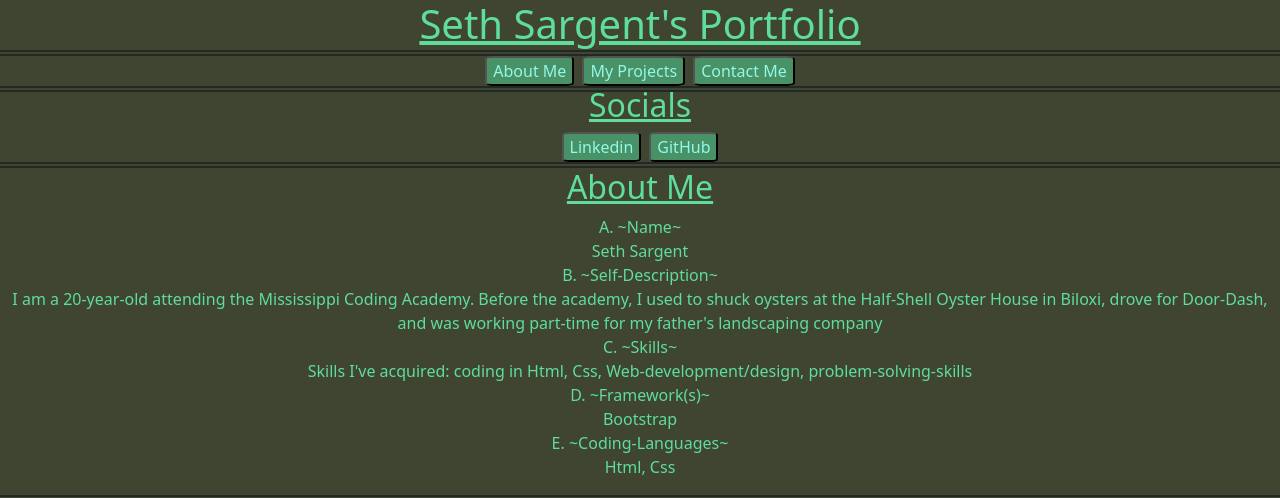
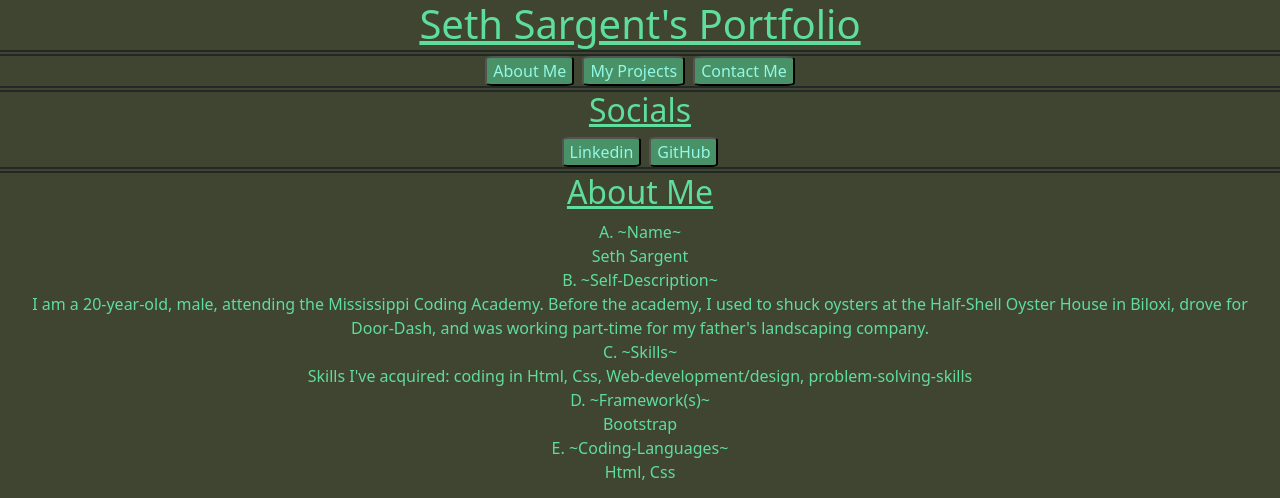
Before and after one commit to xsethsargentx/Personal-Portfolio, a plain HTML site: page index.html in a window 1280 px wide. Shown: the top 498 px of the page. Drawn offline with Linux system fonts and the light colour scheme; a web font is replaced by a local one.

Commit message:
Save In Progress

```diff
--- a/css/style.css
+++ b/css/style.css
@@ -58,6 +58,11 @@ nav button {
     justify-self: center;
     align-items: center;
     text-decoration: underline;
+
+}
+
+.socials h2 {
+  padding-top: 5px;
 }
 
 .socialsBox {
@@ -74,7 +79,7 @@ nav button {
 }
 
 .socialsBox button {
-    padding: px;
+    padding-bottom: px;
     border-radius: 10%;
     background-color: #499167;
 }
--- a/index.html
+++ b/index.html
@@ -29,7 +29,7 @@
         </nav>
     </header>
     <main role="main" class="jacquard-24-regular">
-        <div class="socialsRow">
+        <div class="socialsRow socials">
             <h2>Socials</h2>
             <div class="socialsBox">
                 <button>
@@ -43,8 +43,9 @@
         <div id="aboutMe" class="socialsRow">
             <h2>About Me</h2>
             <div class="aboutMeBox">
-                <p>A. ~Name~ <br> Seth Sargent <br>
-                    B. ~Self-Description~ <br> I am a 20-year-old attending the Mississippi Coding Academy. Before the academy, I used to shuck oysters at the Half-Shell Oyster House in Biloxi, drove for Door-Dash, and was working part-time for my father's landscaping company <br>
+                <p>
+                    A. ~Name~ <br> Seth Sargent <br>
+                    B. ~Self-Description~ <br> I am a 20-year-old, male, attending the Mississippi Coding Academy. Before the academy, I used to shuck oysters at the Half-Shell Oyster House in Biloxi, drove for Door-Dash, and was working part-time for my father's landscaping company. <br>
                     C. ~Skills~ <br> Skills I've acquired: coding in Html, Css, Web-development/design, problem-solving-skills <br>
                     D. ~Framework(s)~ <br> Bootstrap <br>
                     E. ~Coding-Languages~ <br> Html, Css</p>
```
